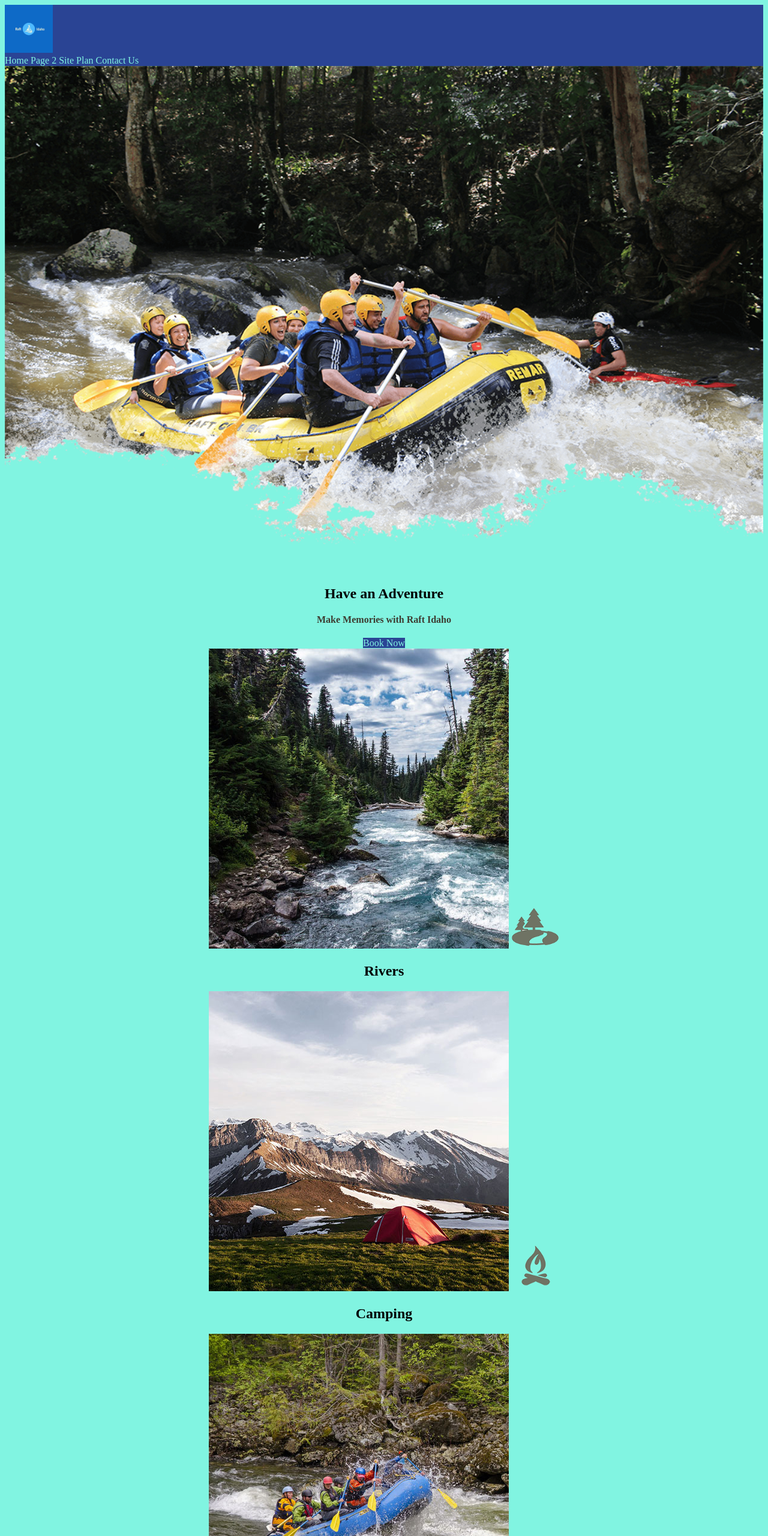
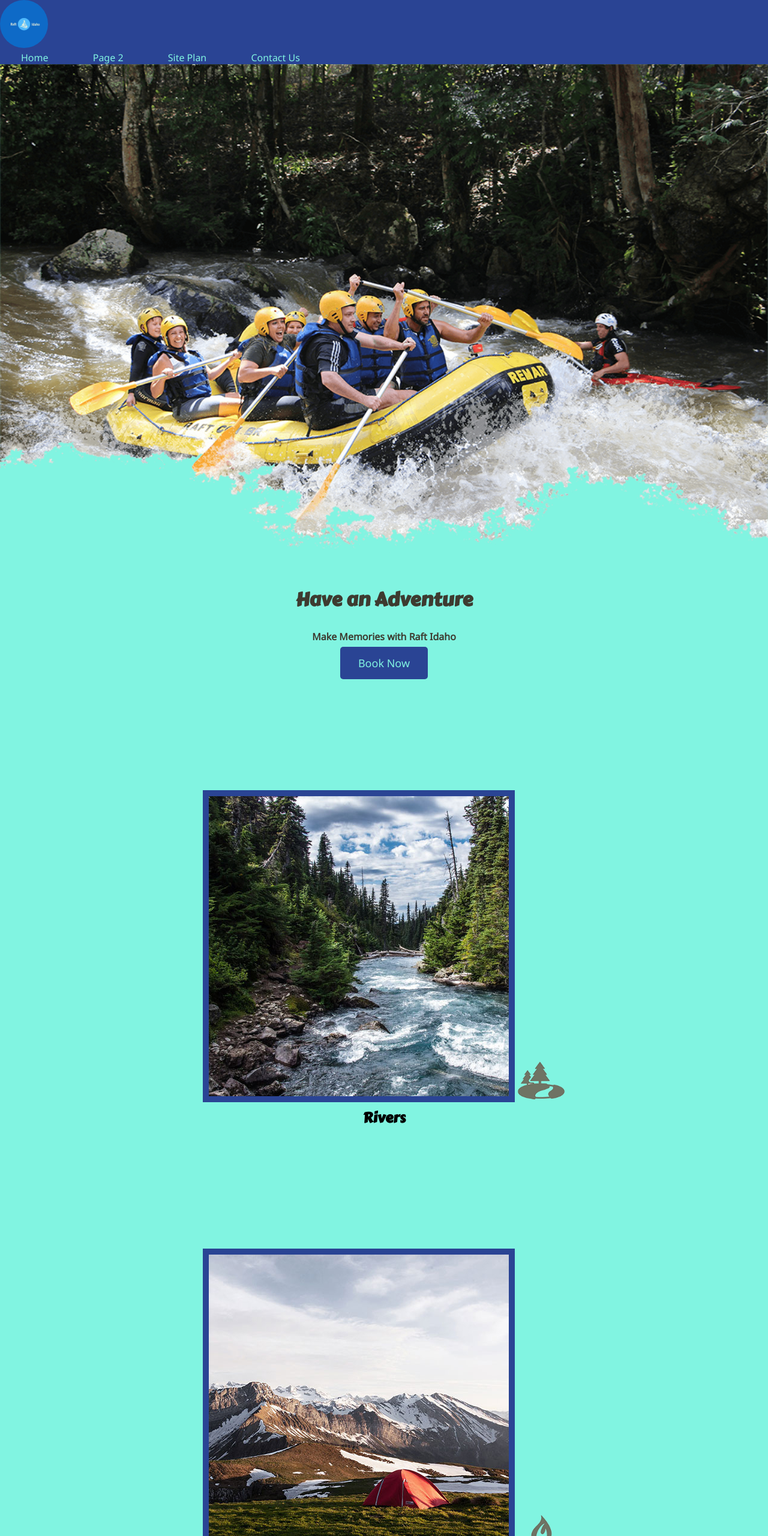
Before and after one commit to SokovianSquirrelly/wwr, a plain HTML site: page index.html in a window 1280 px wide. Shown: the top 2560 px of the page at 60% size. Drawn offline with Linux system fonts and the light colour scheme.

Commit message:
modified fonts and spacing

```diff
--- a/index.html
+++ b/index.html
@@ -10,7 +10,7 @@
 <body>
     <div id = "content">
         <header>
-            <a id="logo_link" href="index.html">
+            <a id="logo-link" href="index.html">
                 <img class="logo" src="images/logo.png" alt="Raft Idaho Logo">
             </a>
             <nav>
@@ -21,31 +21,31 @@
             </nav>
         </header>
         <div id="hero">
-            <div id="hero_box">
-                <img id="hero_img" src="images/hero.png" alt="People enjoying whitewater rafting">
+            <div id="hero-box">
+                <img id="hero-img" src="images/hero.png" alt="People enjoying whitewater rafting">
             </div>
-            <section id="hero_msg">
-                <h1 class="home_title">Have an Adventure</h1>
+            <section id="hero-msg">
+                <h1 class="home-title">Have an Adventure</h1>
                 <h4>Make Memories with Raft Idaho</h4>
-                <div class="button_box">
+                <div class="button-box">
                     <a class="book" href="rates.html">Book Now</a>
                 </div>
             </section>
         </div>
-        <main class="home_grid">
-            <section class="rivers_card">
-                <img class="card_img" src="images/rivers.jpg" alt="river in forest">
+        <main class="home-grid">
+            <section class="rivers-card">
+                <img class="card-img" src="images/rivers.jpg" alt="river in forest">
                 <img class="icon" src="images/river_icon.png" alt="river icon">
                 <h2>Rivers</h2>
             </section>
-            <section class="camping_card">
-                <img class="card_img" src="images/camping.jpg" alt="tent in mountains">
+            <section class="camping-card">
+                <img class="card-img" src="images/camping.jpg" alt="tent in mountains">
                 <img class="icon" src="images/fire_icon.png" alt="fire icon">
                 <h2>Camping
                 </h2>
             </section>
-            <section class="rapids_card">
-                <img class="card_img" src="images/rapids.jpg" alt="rafting boat">
+            <section class="rapids-card">
+                <img class="card-img" src="images/rapids.jpg" alt="rafting boat">
                 <img class="icon" src="images/oars.png" alt="oars icon">
                 <h2>Rapids</h2>
             </section>
--- a/styles/index.css
+++ b/styles/index.css
@@ -1,7 +1,10 @@
+@import url('https://fonts.googleapis.com/css2?family=Carter+One&family=Chewy&family=Noto+Sans&display=swap');
+
 #background
 {
     height: 725px;
     background-color: #56CBF9;
+    margin: 10px;
 }
 
 #content
@@ -10,14 +13,19 @@
     margin: 0, auto;
 }
 
-#hero_img
+#hero-img
 {
     width: 100%;
 }
 
-#hero_msg h1, #hero_msg h4
+#hero-msg h1, #hero-msg h4
 {
     text-align: center;
+}
+
+#logo-link
+{
+    padding-top: 5px;
 }
 
 .book, .join
@@ -25,6 +33,10 @@
     background-color: #2A4494;
     color: #81F4E1;
     text-decoration: none;
+    font-size: 18px;
+    padding: 15px 30px;
+    margin-top: 50px;
+    border-radius: 5px;
 }
 
 .book:hover, .join:hover
@@ -33,49 +45,86 @@
     color: #3D3B30;
 }
 
-.button_box
+.button-box
 {
     text-align: center;
+}
+
+.card-img
+{
+    border: 10px solid #2A4494;
+}
+
+.home-grid
+{
+    font-family: 'Carter One', cursive;
 }
 
 .home-title
 {
     color: #3D3B30;
+    font-family: 'Carter One', cursive;
+    font-size: 2em;
+    margin-top: 10px;
 }
 
 .icon
 {
     width: 80px;
+    padding-top: 10px;
 }
 
 .logo
 {
     width: 80px;
+    border-radius: 50%;
 }
 
 .msg
 {
     background-color: #56CBF9;
+    font-size: .8em;
+    line-height: 1.5em;
+    font-family: Noto Sans, Lato, Helvetica, sans-serif;
+    padding: 35px;
 }
 
 .msg h2
 {
     color: #3D3B30;
+    font-family: 'Carter One', cursive;
 }
 
 .msg p
 {
     color: #3D3B30;
+    padding-bottom: 15px;
+}
+
+.rivers-card, .camping-card, .rapids-card
+{
+    margin: 200px 0;
 }
 
 body
 {
     background-color: #81F4E1;
+    font-family: Noto Sans, Lato, Helvetica, sans-serif;
+    margin: 0;
+    padding: 0;
 }
 
 footer
 {
     background-color: #56CBF9;
+    padding: 25px 50px;
+    margin-top: 200px;
+}
+
+footer .social img
+{
+    margin-top: 15px;
+    border-radius: 50%
 }
 
 footer h3
@@ -104,6 +153,11 @@ footer p a:hover
     text-decoration: underline;
 }
 
+h2
+{
+    margin: 0;
+}
+
 h4
 {
     color: #3D3B30;
@@ -119,11 +173,17 @@ main section
     text-align: center;
 }
 
+main section img
+{
+    box-sizing: border-box;
+}
+
 nav a
 {
     text-align: center;
     color: #81F4E1;
     text-decoration: none;
+    padding: 35px;
 }
 
 nav a:hover
```
